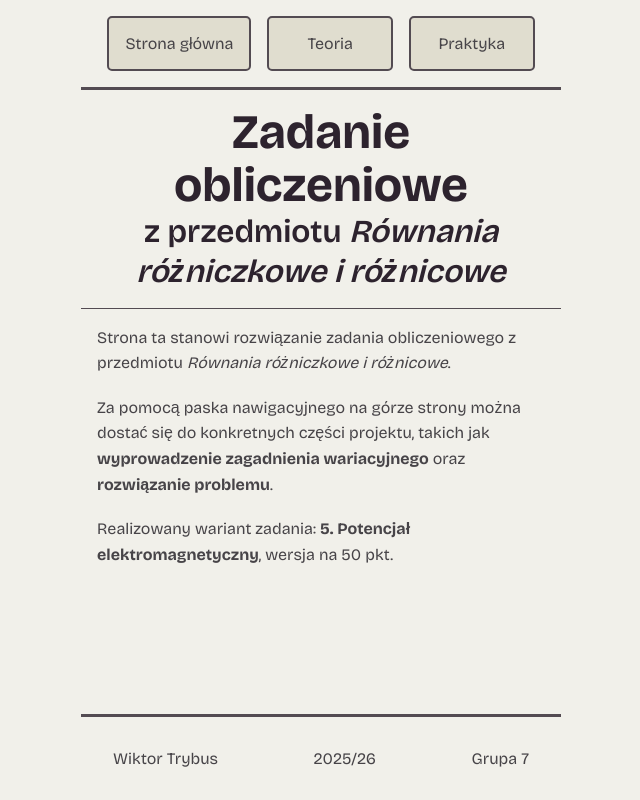
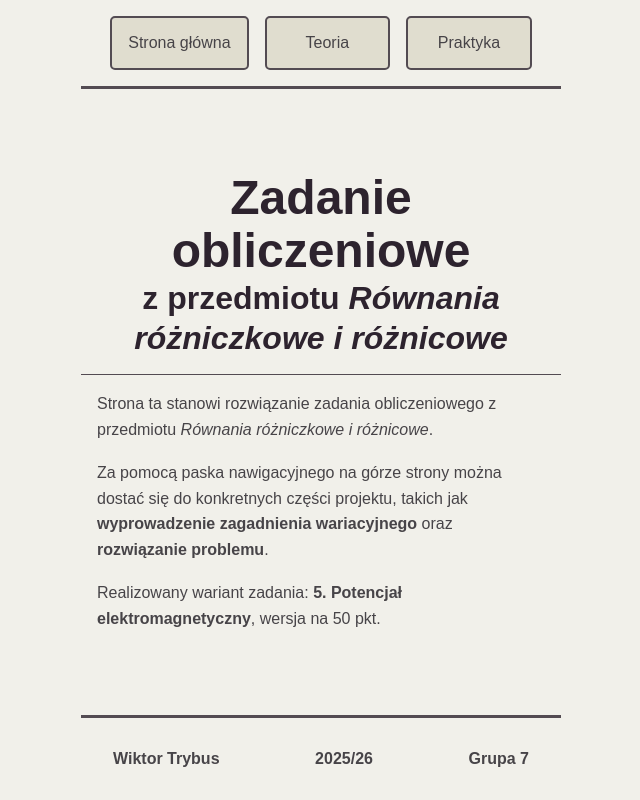
Before and after one commit to Veexeq/RRiR-Project, a React (Vite) app in the folder em_potential_solver/: page / in a window 1280 px wide. Shown: the whole page, without its empty margins (319-959 px from the left). Built offline with nearby package versions, Linux system fonts and the light colour scheme.

Commit message:
Changed font to Inter, bolded the footer's text

```diff
--- a/em_potential_solver/package.json
+++ b/em_potential_solver/package.json
@@ -11,6 +11,7 @@
   },
   "dependencies": {
     "@fontsource-variable/bricolage-grotesque": "^5.2.10",
+    "@fontsource-variable/inter": "^5.2.8",
     "react": "^19.2.0",
     "react-dom": "^19.2.0",
     "react-router-dom": "^7.11.0"
--- a/em_potential_solver/src/components/footer/footer.module.css
+++ b/em_potential_solver/src/components/footer/footer.module.css
@@ -19,4 +19,5 @@
 .text {
   padding: 1rem;
   text-align: center;
+  font-weight: bold;
 }
--- a/em_potential_solver/src/components/homepage/homepage.module.css
+++ b/em_potential_solver/src/components/homepage/homepage.module.css
@@ -6,6 +6,7 @@
 .wrapper {
   display: flex;
   flex: 1;
+  height: 100%;
   flex-flow: column nowrap;
   justify-content: center;
   margin: 0 var(--side-margin);
--- a/em_potential_solver/src/index.css
+++ b/em_potential_solver/src/index.css
@@ -14,7 +14,7 @@
   /* === End === */
 
   /* === Typography === */
-  --font-main: 'Bricolage Grotesque', sans-serif;
+  --font-main: 'Inter Variable', sans-serif;
 
   --font-size-h1: 3rem;
   --line-height-h1: 1.1;
--- a/em_potential_solver/src/main.tsx
+++ b/em_potential_solver/src/main.tsx
@@ -1,6 +1,7 @@
 import { StrictMode } from 'react';
 import { createRoot } from 'react-dom/client';
 import '@fontsource-variable/bricolage-grotesque/index.css';
+import '@fontsource-variable/inter/index.css';
 import './index.css';
 import App from './App.tsx';
 
```
Also changed, not shown: 1 other file (tests, documents, lock files or other folders).
